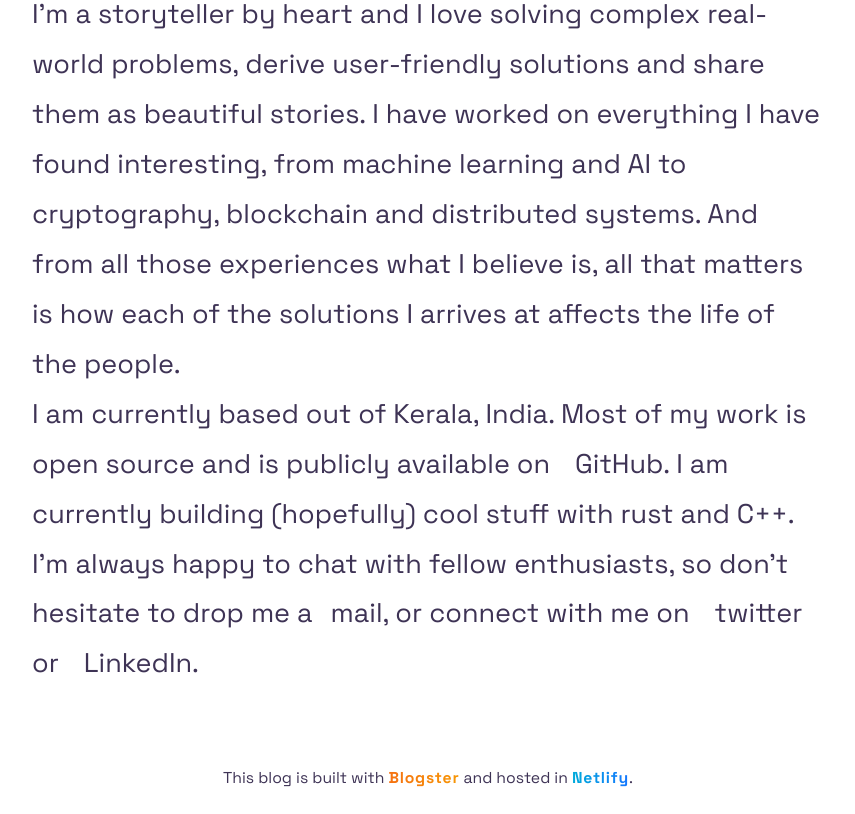
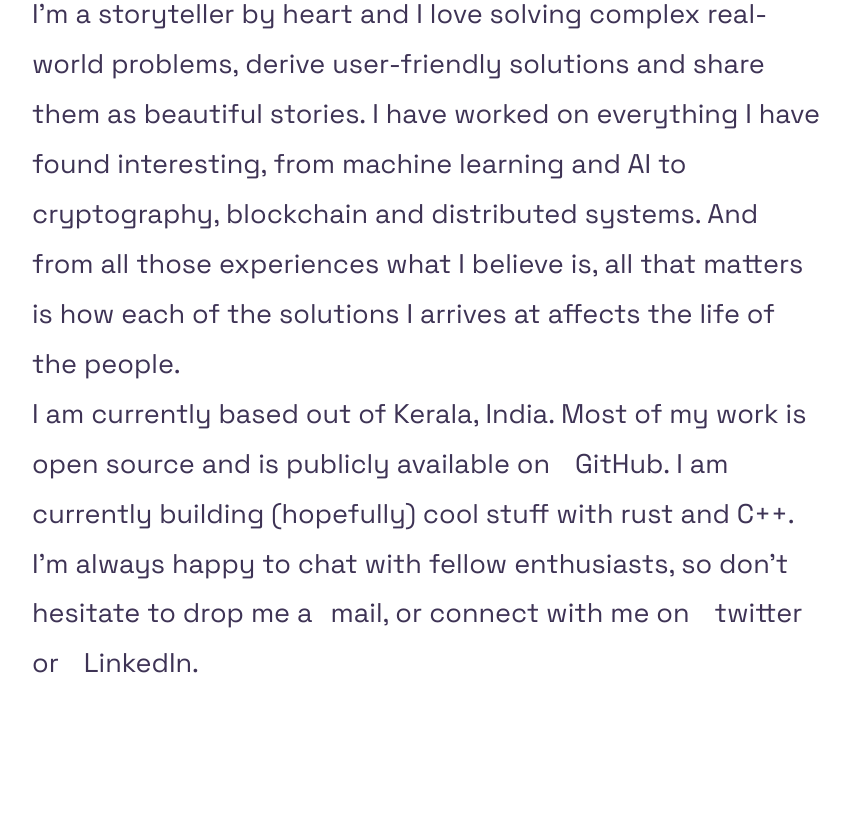
Before and after one commit to bahdotsh/bahdotsh.github.io, an Astro site: page / in a window 1280 px wide. Shown: the part 282-1096 px from the top of the page, without its empty margins (212-1067 px from the left). Built offline with nearby package versions, Linux system fonts and the light colour scheme; Astro itself is replaced by a stand-in of ours.

Commit message:
removed footer

```diff
--- a/src/components/Footer.astro
+++ /dev/null
@@ -1,52 +0,0 @@
----
----
-
-<footer class="text-sm leading-[1.75] mt-4">
-  <div>
-    This blog is built with
-    <a
-      class="unset gradient-link tracking-wider font-bold bg-clip-text text-transparent bg-gradient-to-r from-[#f57111] to-[#f79605] hover:after:bg-gradient-to-r hover:after:from-[#f57111] hover:after:to-[#f79605]"
-      href={"https://github.com/flexdinesh/blogster"}
-      target="_blank"
-    >
-      Blogster</a> and hosted in
-    <a
-      class="unset gradient-link tracking-wider font-bold bg-clip-text text-transparent bg-gradient-to-r from-[#00abda] to-[#1476ff] hover:after:bg-gradient-to-r hover:after:from-[#00abda] hover:after:to-[#1476ff]"
-      href={"https://www.netlify.com"}
-      target="_blank"
-    >
-      Netlify</a>.
-  </div>
-</footer>
-
-<style>
-  footer {
-    grid-area: footer;
-    text-align: center;
-    display: flex;
-    align-items: center;
-    justify-content: center;
-  }
-
-  .gradient-link {
-    position: relative;
-    box-decoration-break: clone;
-    text-decoration: none;
-  }
-
-  .gradient-link:hover:after {
-    transform: translateZ(0) scale(1);
-  }
-
-  .gradient-link:after {
-    left: 0;
-    right: 0;
-    bottom: -2px;
-    content: "";
-    height: 2px;
-    position: absolute;
-    transform: translateZ(0) scaleX(0);
-    transform-origin: left center;
-    transition: all 0.15s ease-in-out;
-  }
-</style>
--- a/src/layouts/ContentLayout.astro
+++ b/src/layouts/ContentLayout.astro
@@ -12,7 +12,6 @@ import FontAwesome from "./FontAwesome.astro";
 import ThemeScript from "./ThemeScript.astro";
 import Favicon from "./Favicon.astro";
 import Header from "../components/Header.astro";
-import Footer from "../components/Footer.astro";
 
 export interface Props {
   title: string;
@@ -59,14 +58,12 @@ const formattedDate = new Date(date).toLocaleDateString("en-us", {
         <slot name="content" />
       </section>
     </main>
-    <Footer />
     <style>
       body {
         display: grid;
         grid-template-areas:
           "header"
-          "main"
-          "footer";
+          "main";
         grid-template-rows: 5rem minmax(0, 1fr) 5rem;
         grid-template-columns: minmax(0, 1fr);
       }
--- a/src/layouts/PageLayout.astro
+++ b/src/layouts/PageLayout.astro
@@ -14,7 +14,6 @@ import FontAwesome from "./FontAwesome.astro";
 import ThemeScript from "./ThemeScript.astro";
 import Favicon from "./Favicon.astro";
 import Header from "../components/Header.astro";
-import Footer from "../components/Footer.astro";
 ---
 
 <!DOCTYPE html>
@@ -38,14 +37,12 @@ import Footer from "../components/Footer.astro";
     <main id="main">
       <slot name="main" />
     </main>
-    <Footer />
     <style>
       body {
         display: grid;
         grid-template-areas:
           "header"
-          "main"
-          "footer";
+          "main";
         grid-template-rows: 5rem minmax(0, 1fr) 5rem;
         grid-template-columns: minmax(0, 1fr);
       }
```
Also changed, not shown: content/blog/blockchain.md (+1 -3 lines).
